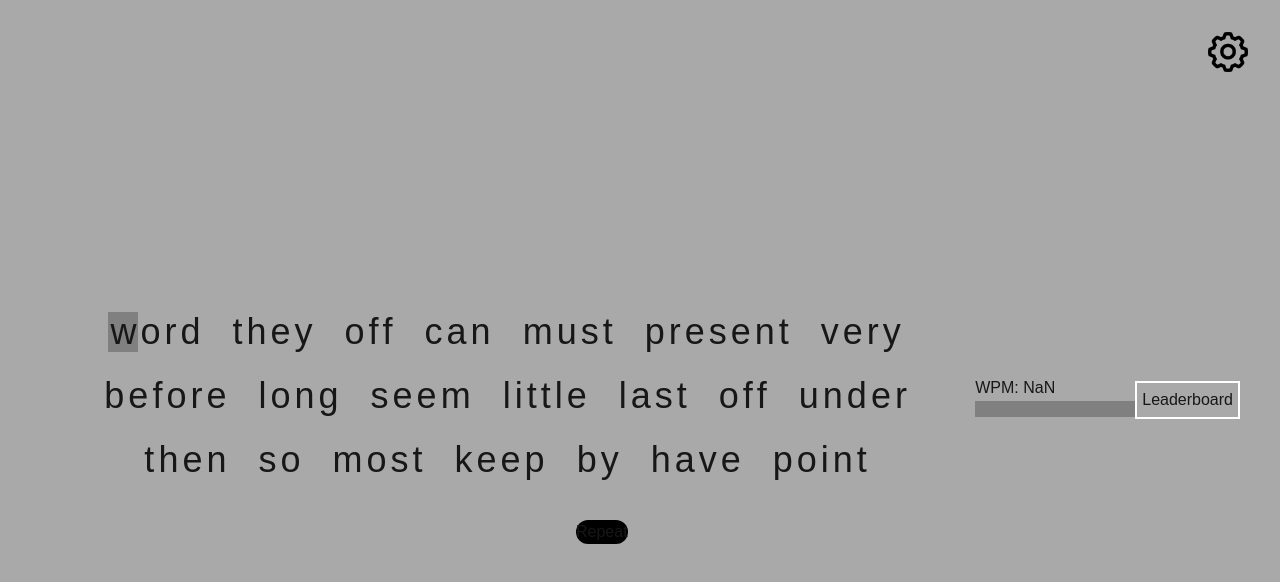
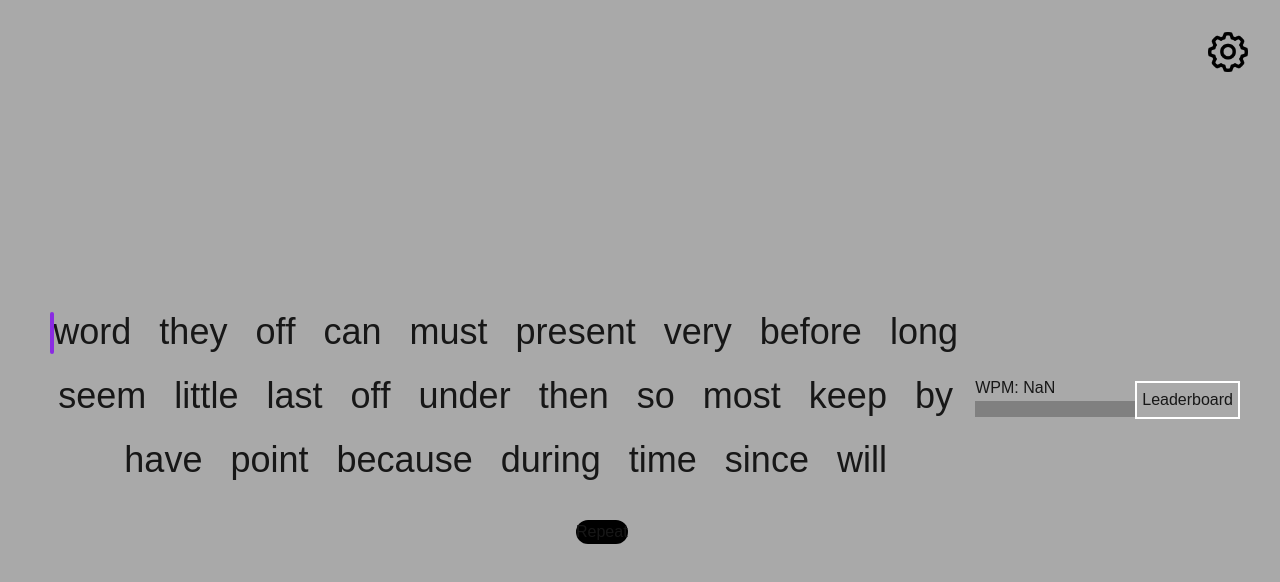
Before and after one commit to AnoyingWaffle66/typing_game, a Next.js app in the folder typing_thing/: page / in a window 1280 px wide. Shown: the top 582 px of the page. Built offline with nearby package versions, Linux system fonts and the light colour scheme.

Commit message:
Get cursor to follow characters correctly

```diff
--- a/typing_thing/app/globals.css
+++ b/typing_thing/app/globals.css
@@ -29,7 +29,11 @@ body {
 }
 
 .cursor {
-  background-color: gray;
+  animation: blink 1s step-end infinite;
+  background-color: blueviolet;
+  border-radius: 2px;
+  width: 4px;
+  height: 42px;
 }
 
 @keyframes blink {
--- a/typing_thing/app/page.tsx
+++ b/typing_thing/app/page.tsx
@@ -61,6 +61,10 @@ export default function Home() {
 
   return (
     <>
+    <head>
+      <title>Tyson Type</title>
+    </head>
+    <main>
       {
         openSettings && (
           <div className="absolute pt-7 pl-3 w-screen bg-gray-600">
@@ -81,12 +85,11 @@ export default function Home() {
          <Countdown/>
          <LeaderboardButton/>
         </div>
-
       </div>
       <div className="button button:hover button:active" onClick={onRepeat}>
         <RepeatButton/>
       </div>
-
+    </main>
     </>
   )
 }
--- a/typing_thing/components/Words.tsx
+++ b/typing_thing/components/Words.tsx
@@ -3,20 +3,47 @@ import { useState } from 'react'
 import KeyInput from './keyInput'
 import React from 'react'
 
+function Cursor({ cursorPos, letterWidths }: { cursorPos: number; letterWidths: React.RefObject<number[]>; }) {
+  return (
+    <div
+    className='cursor'
+    style={{
+      position: 'absolute',
+      left: `${letterWidths.current.slice(0, cursorPos).reduce((a, b) => a + b, 0) + 9}px`,
+      top: '5',
+    }}
+    ></div>
+  )
+}
+
 function Letter({ letters, current, cursorPos}: { letters: string; current: string; cursorPos?: number }) {
+  const letterWidths = React.useRef<number[]>([]);
+
+  React.useEffect(() => {
+    const canvas = document.createElement('canvas');
+    const context = canvas.getContext('2d');
+
+    if (context) {
+      context.font = '36px Arial';
+      letterWidths.current = letters.split("").map(char => context.measureText(char).width);
+    }
+  }, [letters]);
+
   return (
-    <div className="flex p-3">
+    <div className="flex p-3 relative">
       {letters.split("").map((char, index) => (
         <React.Fragment key={index}>
           {cursorPos !== undefined && cursorPos === index && (
-          <span className='whitespace-pre cursor'></span>
+            <Cursor cursorPos={cursorPos} letterWidths={letterWidths}/>
           )}
-        <span key={index} className={`px-0.5 text-4xl ${index < current.length ? char === current[index] ? "correct" : "incorrect" : ""} ${cursorPos !== undefined && cursorPos === index ? "cursor" : ""}`}>
+         <span key={index} className={`0.2-px text-4xl ${index < current.length ? char === current[index] ? "correct" : "incorrect" : ""}`}>
            {char}
          </span>
        </React.Fragment>
       ))}
-      <span className={`px-0.5 whitespace-pre ${cursorPos !== undefined && cursorPos === letters.length ? "cursor" : ""}`}></span>
+      {cursorPos !== undefined && cursorPos === letters.length && (
+        <Cursor cursorPos={cursorPos} letterWidths={letterWidths}/>
+      )}
     </div>
   );
 }
@@ -88,6 +115,9 @@ export default function Words({words}: {words: string[]}) {
           return (
             <div key={wordIndex} className="flex">
             <Letter letters={word} current={current} cursorPos={wordIndex === currentIndex ? typedKey.length : undefined} />
+              {wordIndex < subWordList.length - 1 && (
+                <span className='px-0.5 whitespace-pre'></span>
+              )}
             </div>
           )
         })
```
Lines whose indentation alone changed are shown as unchanged.
